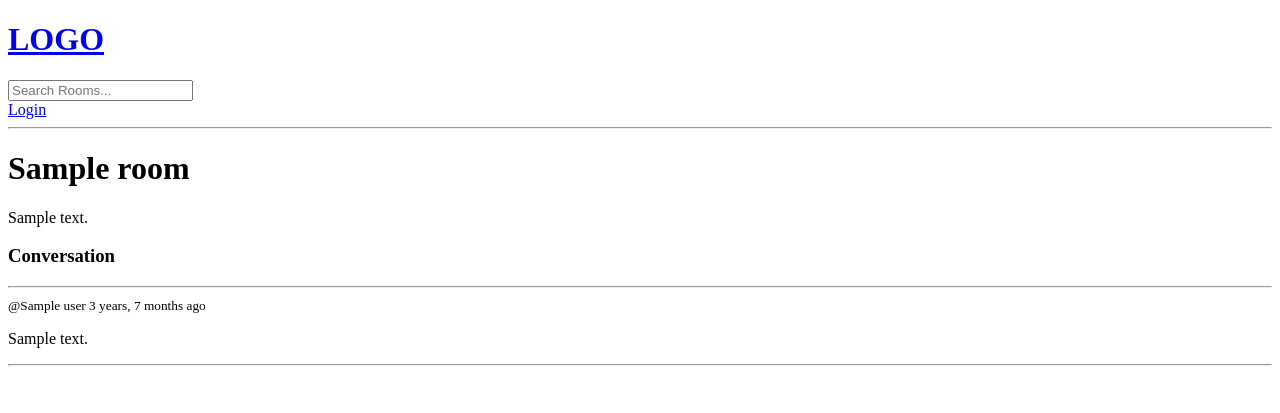
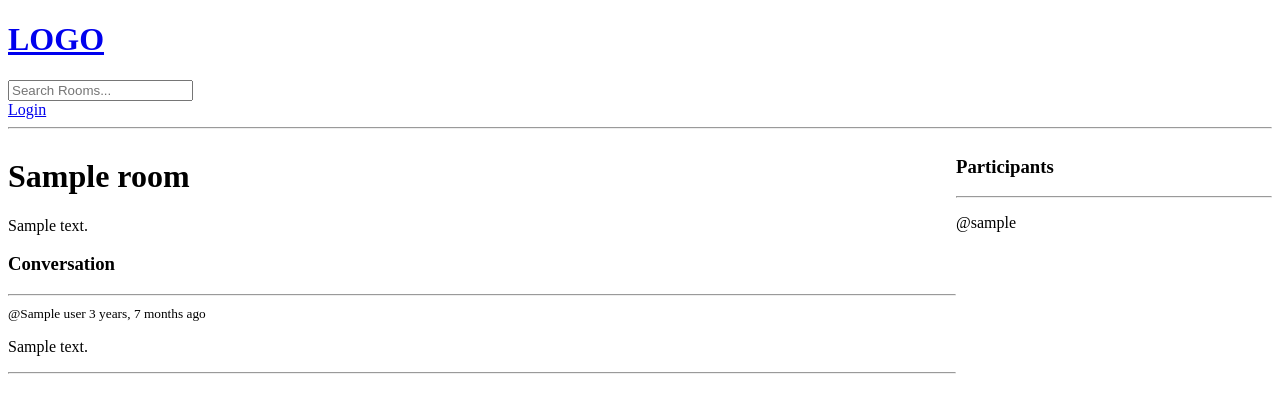
Before and after one commit to girigomh/StudyBud-Django, a Django app: template base/templates/base/room.html in a window 1280 px wide. Shown: the top 413 px of the page. Run offline with Django 4.2, Linux system fonts and the light colour scheme; the template is opened without the code that fills it: most values are stand-ins (such as "Sample title", 1, 10 or a date in 2020).

Commit message:
add paticipants

```diff
--- a/base/models.py
+++ b/base/models.py
@@ -14,7 +14,7 @@ class Room(models.Model):
     topic = models.ForeignKey(Topic, on_delete=models.SET_NULL, null=True)
     name = models.CharField(max_length=200)
     description = models.TextField(null=True, blank=True)
-    #participants =
+    participants = models.ManyToManyField(User, related_name='participants', blank=True)
     updated= models.DateTimeField(auto_now=True)
     created = models.DateTimeField(auto_now_add=True)
 
--- a/base/templates/base/room.html
+++ b/base/templates/base/room.html
@@ -1,4 +1,12 @@
 {% extends 'main.html' %} {% block content %}
+<style>
+  .room-container {
+    display: grid;
+    grid-template-columns: 3fr 1fr;
+  }
+</style>
+<div class="room-container">
+  <div>
     <h1>{{room.name}}</h1>
 
     <p>{{room.description}}</p>
@@ -20,7 +28,23 @@
     <div class="comment-form">
       <form method="POST" action="">
         {% csrf_token %}
-    <input type="text" name="body" placeholder="Write your message here..." />
+        <input
+          type="text"
+          name="body"
+          placeholder="Write your message here..."
+        />
       </form>
     </div>
-{% endif %} {% endblock content %}
+    {% endif %}
+  </div>
+  <div>
+    <h3>Participants</h3>
+    <hr />
+    {% for user in participants %}
+    <div>
+      <p>@{{user.username}}</p>
+    </div>
+    {% endfor %}
+  </div>
+</div>
+{% endblock content %}
--- a/base/views.py
+++ b/base/views.py
@@ -81,6 +81,8 @@ def home(request):
 def room(request, pk):
     room = Room.objects.get(id=pk)
     room_messages = room.message_set.all().order_by('-created')
+    participants = room.participants.all()
+
 
     if request.method == 'POST':
         message = Message.objects.create(
@@ -88,9 +90,10 @@ def room(request, pk):
             room = room,
             body = request.POST.get('body')
         )
+        room.participants.add(request.user)
         return redirect('room', pk=room.id)
 
-    context = {'room': room, 'room_messages': room_messages}
+    context = {'room': room, 'room_messages': room_messages, 'participants':participants}
 
     return render(request, 'base/room.html', context)
 
```
Also changed, not shown: base/migrations/0003_alter_room_options_room_participants.py (added). Lines whose indentation alone changed are shown as unchanged.
